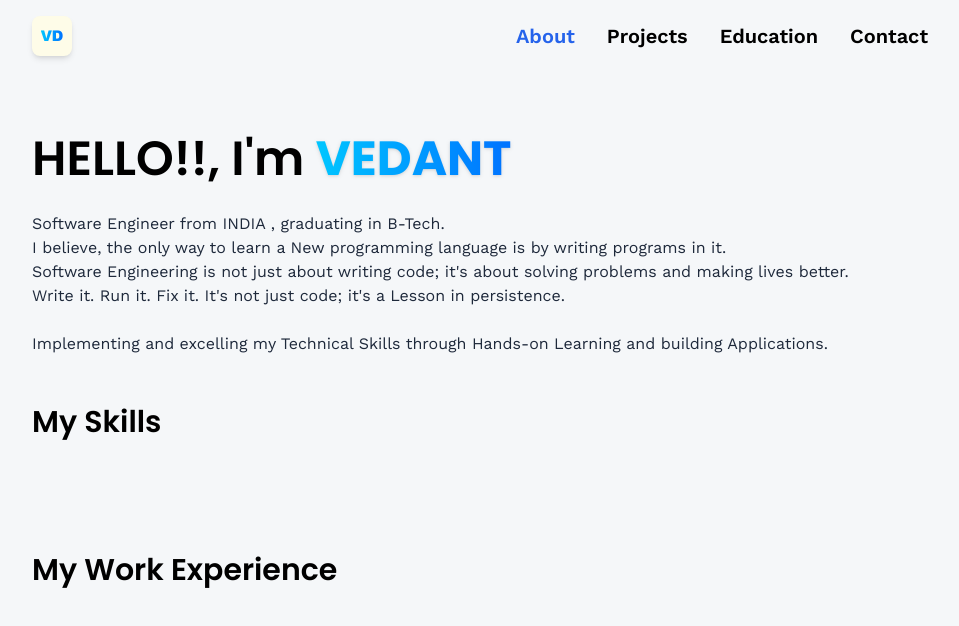
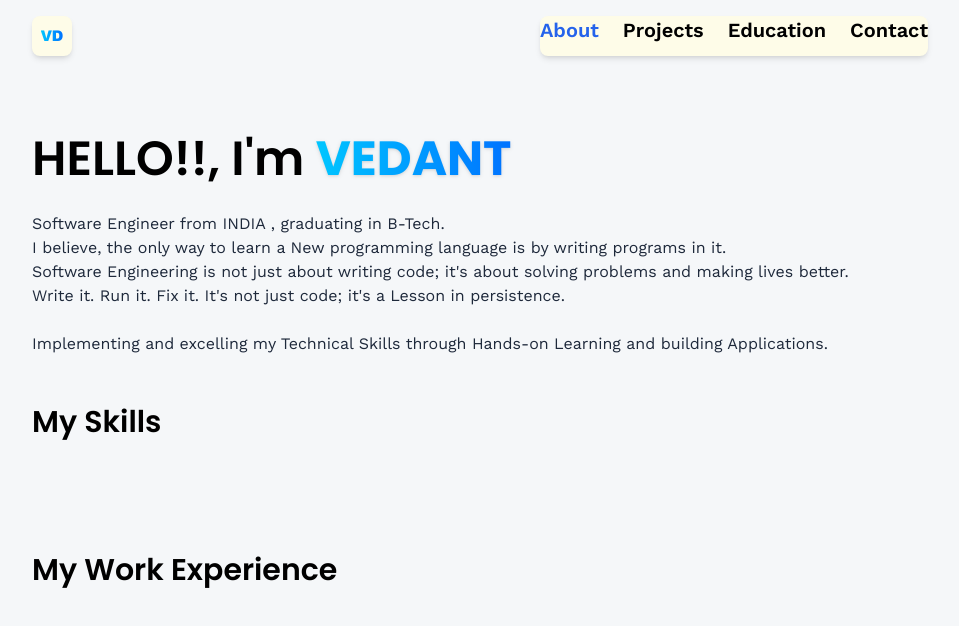
Before and after one commit to VEDANTDHAVAN/Vedant_Dhavan_3D_Portfolio, a React (Vite) app: page /about in a window 1280 px wide. Shown: the top 626 px of the page, without its empty margins (160-1119 px from the left). Built offline with nearby package versions, Linux system fonts and the light colour scheme; no server answers.

Commit message:
Updated Navbar.jsx

```diff
--- a/src/components/Navbar.jsx
+++ b/src/components/Navbar.jsx
@@ -6,7 +6,7 @@ const Navbar = () => {
       <NavLink to="/" className="w-10 h-10 rounded-lg bg-yellow-50 items-center justify-center flex font-extrabold shadow-md">
       <p className="blue-gradient_text">VD</p>
       </NavLink>
-      <nav className="flex text-xl gap-8 font-semibold">
+      <nav className="flex w-300 h-10 rounded-lg  bg-yellow-50 shadow-md text-xl gap-6 font-semibold">
         <NavLink to="/about" className={({isActive}) => isActive ? 'text-blue-600': 'text-black'}>
          About
         </NavLink>
```
